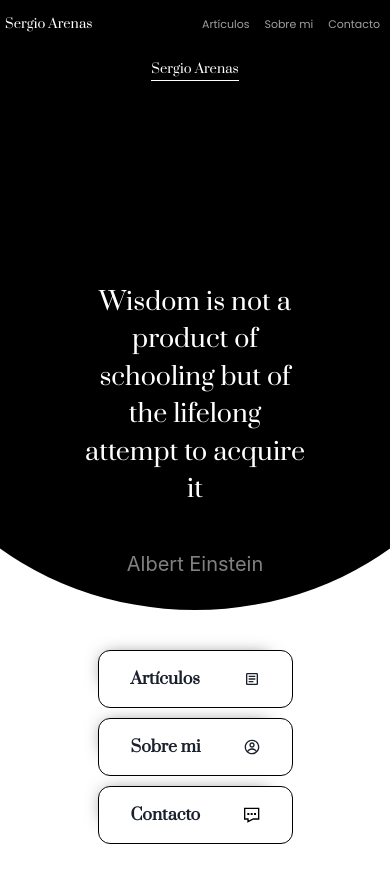
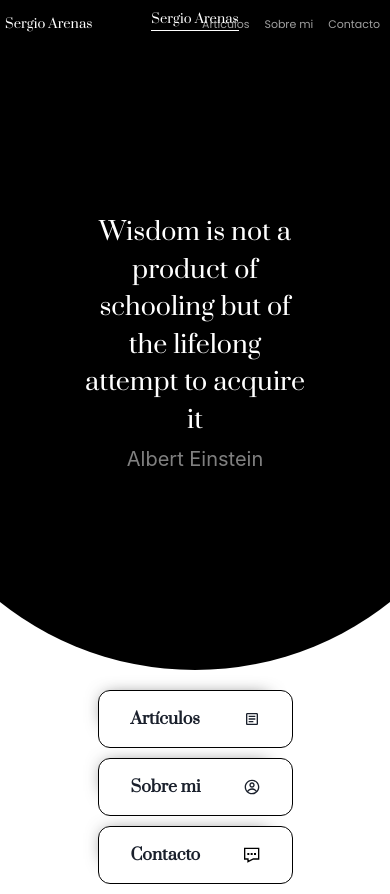
Before and after one commit to arenas025/personal-blog, a Next.js app: page /Home in a window 390 px wide. Built offline with nearby package versions, Linux system fonts and the light colour scheme.

Commit message:
feat: :lipstick: changed some styles

```diff
--- a/src/components/WorkingOn.tsx
+++ b/src/components/WorkingOn.tsx
@@ -10,7 +10,7 @@ export const WorkingOn = ({ route }: any) => {
   return (
     <div
       style={{
-        height: '85vh',
+        height: '80vh',
         width: '100vw',
         display: 'flex',
         alignItems: 'center',
--- a/src/styles/Home.module.css
+++ b/src/styles/Home.module.css
@@ -132,8 +132,8 @@ box-shadow: -9px -9px 0px -200px rgba(0,0,0,0.75);
 
   .grid {
     grid-template-columns: 1fr;
-    padding-bottom:50px;
-    padding-top:40px;
+    padding-bottom:10px;
+    padding-top:20px;
     max-width: 320px;
     width: 50%;
     justify-content: center;
@@ -262,7 +262,8 @@ box-shadow: -9px -9px 18px -16px rgba(0,0,0,0.75);
   padding-top: 10px;
   border-bottom: 1px solid rgb(255, 255, 255);
   font-family: 'Prata',serif;
-  margin-bottom: auto;
+  position: absolute;
+  top: 0;
 }
 
 .quoteContainerQuote{
@@ -279,7 +280,7 @@ box-shadow: -9px -9px 18px -16px rgba(0,0,0,0.75);
   max-width: 60%;
   font-family: 'Prata',serif;
   color: white;
-  margin-bottom: 40px;
+  margin-bottom: 5px;
   font-size: 25px;
   text-align: center;
 }
```
